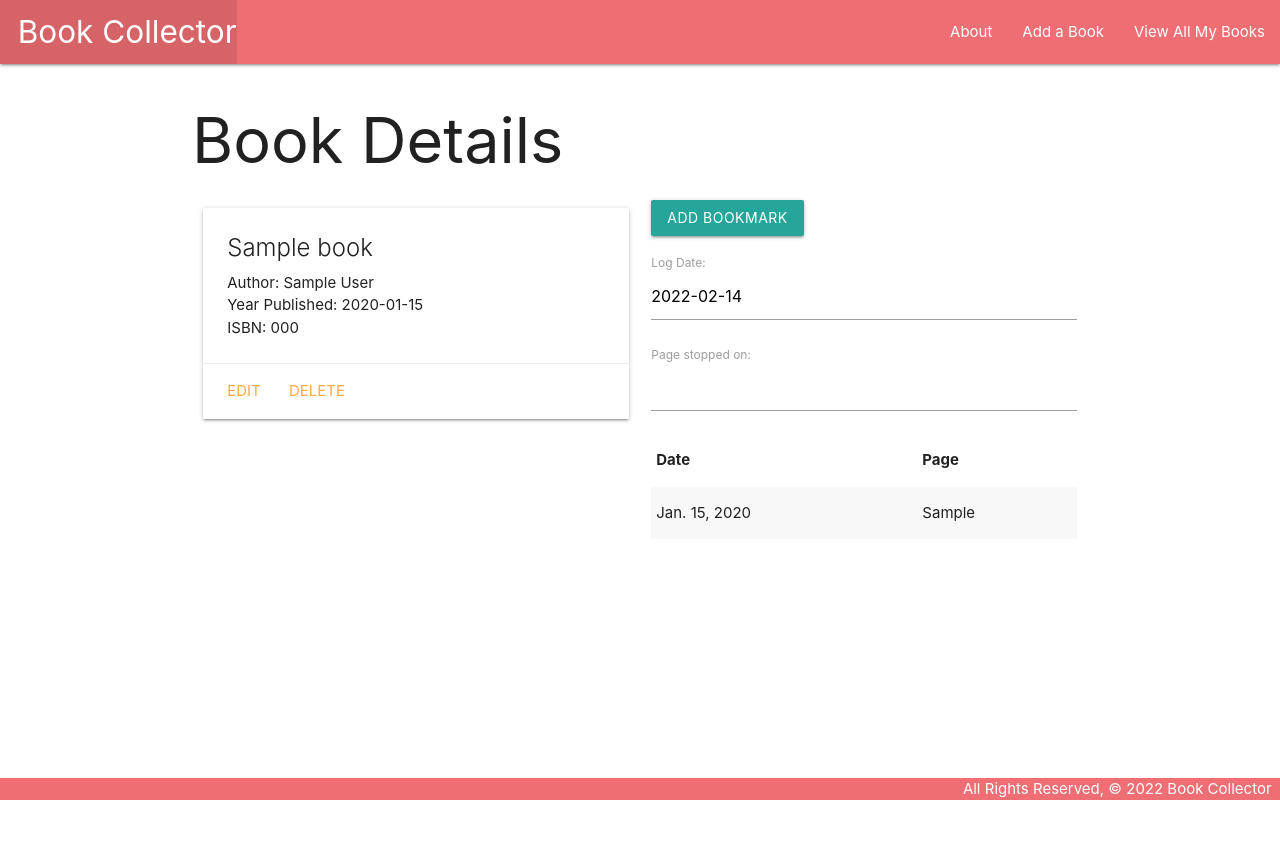
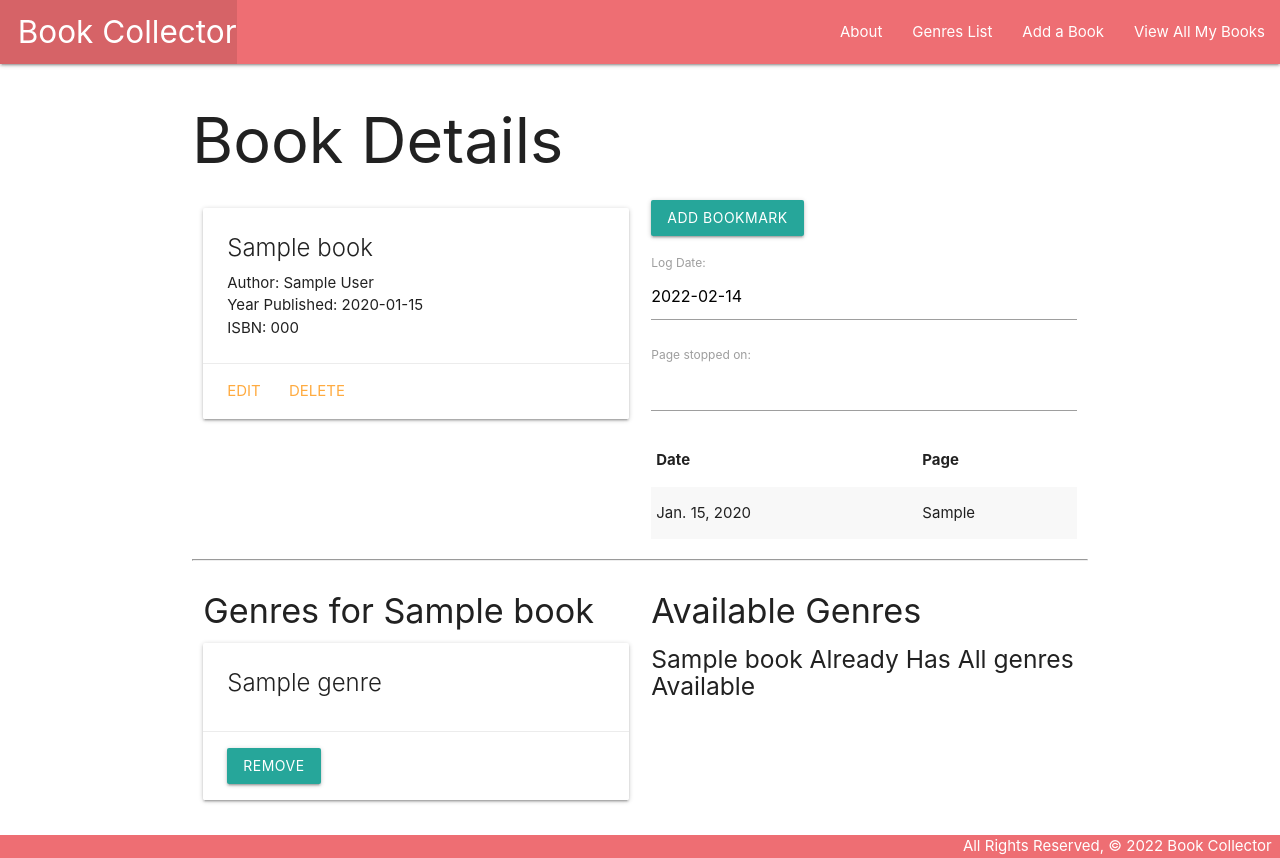
Before and after one commit to cjpen/bookcollector, a Django app: page /books/1/ in a window 1280 px wide. Before the commit the page ends 800 px from the top, so only its background shows below. Run offline with Django 4.2, Linux system fonts and the light colour scheme; tables that the repository leaves empty hold one stand-in row (values such as "Sample post").

Commit message:
Added Genre List, add and remove functionality

```diff
--- a/main_app/admin.py
+++ b/main_app/admin.py
@@ -1,6 +1,7 @@
 from django.contrib import admin
-from .models import Book, Bookmark
+from .models import Book, Bookmark, Genre
 
 # Register your models here.
 admin.site.register(Book)
 admin.site.register(Bookmark)
+admin.site.register(Genre)
--- a/main_app/forms.py
+++ b/main_app/forms.py
@@ -1,7 +1,12 @@
 from django.forms import ModelForm
-from .models import Bookmark
+from .models import Bookmark, Genre
 
 class BookmarkForm(ModelForm):
   class Meta:
     model = Bookmark
     fields = ['date', 'page']
+
+class GenreForm(ModelForm):
+  class Meta:
+    model = Genre
+    fields = '__all__'
--- a/main_app/models.py
+++ b/main_app/models.py
@@ -3,12 +3,22 @@ from django.urls import reverse
 
 # Create your models here.
 
+class Genre(models.Model):
+    name = models.CharField('Name of Genre', max_length=50)
+
+    def get_absolute_url(self):
+        return reverse('genre_list')
+
+    def __str__(self):
+        return f"{self.name}"
 
 class Book(models.Model):
     title = models.CharField(max_length=200)
     author = models.CharField(max_length=100)
     pub_date = models.CharField(max_length=4)
     isbn = models.CharField(max_length=13)
+
+    genres = models.ManyToManyField(Genre)
 
     def __str__(self):
         return self.title
@@ -29,4 +39,4 @@ class Bookmark(models.Model):
         return f"Read until {self.page} on {self.date}"
 
     class Meta:
-        ordering = ['-date']
+        ordering = ['-page']
--- a/main_app/templates/base.html
+++ b/main_app/templates/base.html
@@ -20,6 +20,7 @@
                 </ul>
                 <ul class="right">
                     <li><a href="{% url 'about' %}">About</a></li>
+                    <li><a href="{% url 'genre_list' %}">Genres List</a></li>
                     <li><a href="{% url 'books_create' %}">Add a Book</a></li>
                   <li><a href="{% url 'index' %}">View All My Books</a></li>
 
--- a/main_app/templates/books/detail.html
+++ b/main_app/templates/books/detail.html
@@ -40,6 +40,55 @@
     </div>
 </div>
 
+<hr>
+<div class="row">
+  <div class="col s6">
+    <h4>Genres for {{ book.title }}</h4>
+    {% if book.genres.count %}
+      {% for genre in book.genres.all %}
+        <div class="card">
+          <div class="card-content">
+            <span class="card-title">
+              {{ genre.name }}
+            </span>
+          </div>
+          <div class="card-action">
+            <form action="{% url 'unassoc_genre' book.id genre.id %}" method="POST">
+              {% csrf_token %}
+              <button type="submit" class="btn">Remove</button>
+            </form>
+          </div>
+        </div>
+      {% endfor %}
+    {% else %}
+      <h5>No Genre Selected :(</h5>
+    {% endif %}
+  </div>
+  <!-- Available genres will come after this line -->
+  <div class="col s6">
+    <h4>Available Genres</h4>
+    {% if genres.count %}
+      {% for genre in genres.all %}
+        <div class="card">
+          <div class="card-content">
+            <span class="card-title">
+              {{ genre.name }}
+            </span>
+          </div>
+          <div class="card-action">
+            <form action="{% url 'assoc_genre' book.id genre.id %}" method="POST">
+              {% csrf_token %}
+              <button type="submit" class="btn">Add</button>
+            </form>
+          </div>
+        </div>
+      {% endfor %}
+    {% else %}
+      <h5>{{book.title}} Already Has All genres Available</h5>
+    {% endif %}
+  </div>
+</div>
+
 <script>
     const dateEl = document.getElementById('id_date');
     M.Datepicker.init(dateEl, {
--- a/main_app/urls.py
+++ b/main_app/urls.py
@@ -10,4 +10,9 @@ urlpatterns = [
     path('books/<int:pk>/update', views.BookUpdate.as_view(), name='books_update'),
     path('books/<int:pk>/delete', views.BookDelete.as_view(), name='books_delete'),
     path('books/<int:book_id>/add_bookmark', views.add_bookmark, name='add_bookmark'),
+    path('books/<int:book_id>/assoc_genre/<int:genre_id>/', views.assoc_genre, name='assoc_genre'),
+    path('books/<int:book_id>/unassoc_genre/<int:genre_id>/', views.unassoc_genre, name='unassoc_genre'),
+    path('genres/', views.GenreList.as_view(), name='genre_list'),
+    path('genres/create/', views.GenreCreate.as_view(), name='genre_create'),
+
 ]
--- a/main_app/views.py
+++ b/main_app/views.py
@@ -1,7 +1,8 @@
 from django.shortcuts import redirect, render
 from django.views.generic.edit import CreateView, UpdateView, DeleteView
-from .models import Book
-from .forms import BookmarkForm
+from django.views.generic import ListView
+from .models import Book, Genre
+from .forms import BookmarkForm, GenreForm
 
 # Create your views here.
 def home(request):
@@ -17,9 +18,14 @@ def books_index(request):
 def books_detail(request, book_id):
     book = Book.objects.get(id=book_id)
     bookmark_form = BookmarkForm()
+
+    genre_ids = book.genres.all().values_list('id')
+    genres = Genre.objects.exclude(id__in=genre_ids)
+
     return render(request, 'books/detail.html', {
         'book': book,
-        'bookmark_form': bookmark_form
+        'bookmark_form': bookmark_form,
+        'genres': genres,
     })
 
 def add_bookmark(request, book_id):
@@ -42,3 +48,20 @@ class BookUpdate(UpdateView):
 class BookDelete(DeleteView):
     model = Book
     success_url = '/books/'
+
+class GenreList(ListView):
+    model = Genre
+
+class GenreCreate(CreateView):
+    model = Genre
+    fields = ['name']
+
+def assoc_genre(request, book_id, genre_id):
+  book = Book.objects.get(id=book_id)
+  book.genres.add(genre_id)
+  return redirect('detail', book_id=book_id)
+
+def unassoc_genre(request, book_id, genre_id):
+  book = Book.objects.get(id=book_id)
+  book.genres.remove(genre_id)
+  return redirect('detail', book_id=book_id)
```
Also changed, not shown: main_app/templates/main_app/genre_form.html (added, +17 -0 lines), main_app/templates/main_app/genre_list.html (added, +18 -0 lines), NOTEPAD.py (added), main_app/migrations/0004_alter_bookmark_options_genre.py (added), main_app/migrations/0005_remove_genre_book_book_genre.py (added), main_app/migrations/0006_rename_genre_book_genres.py (added).
